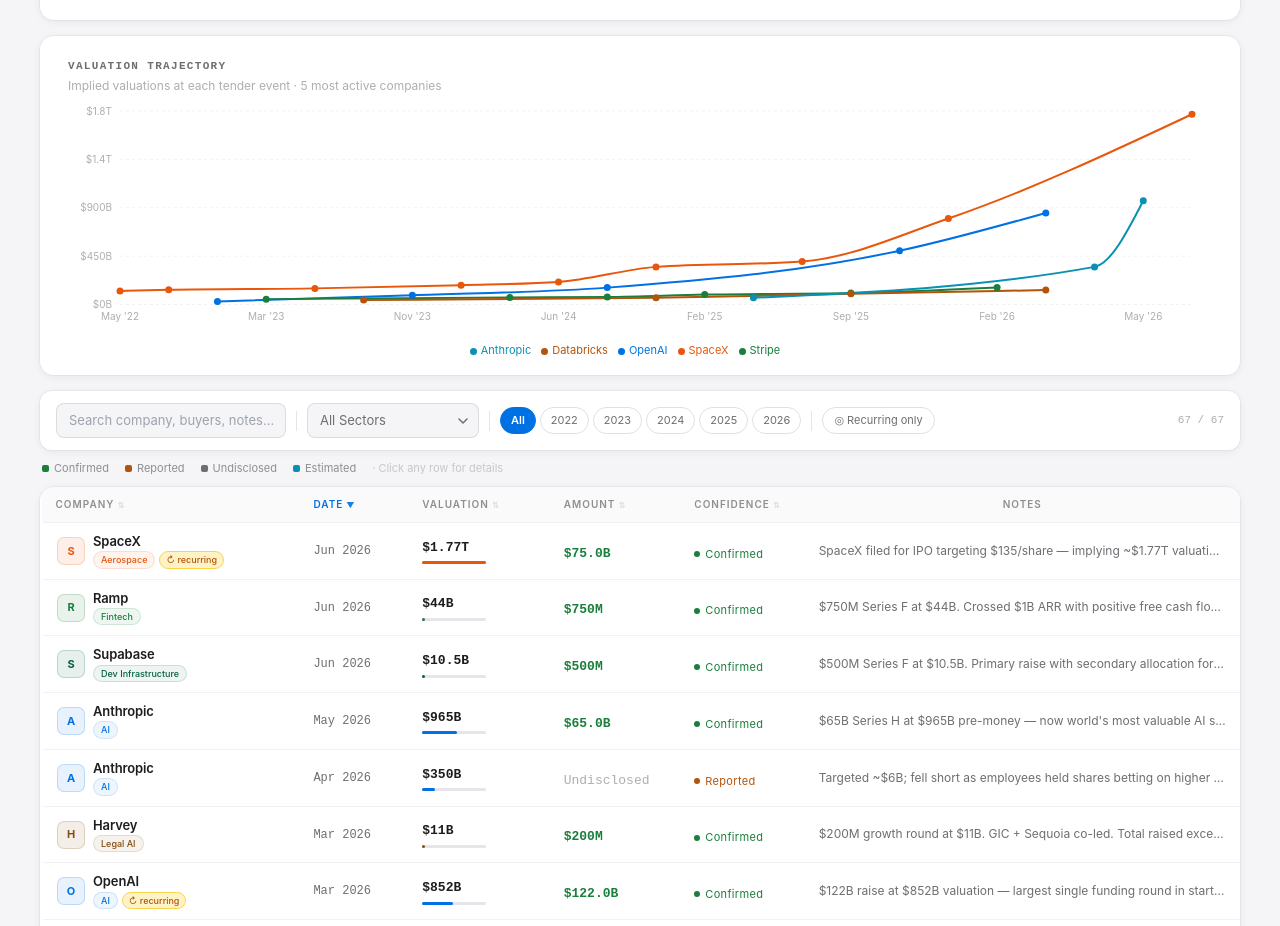
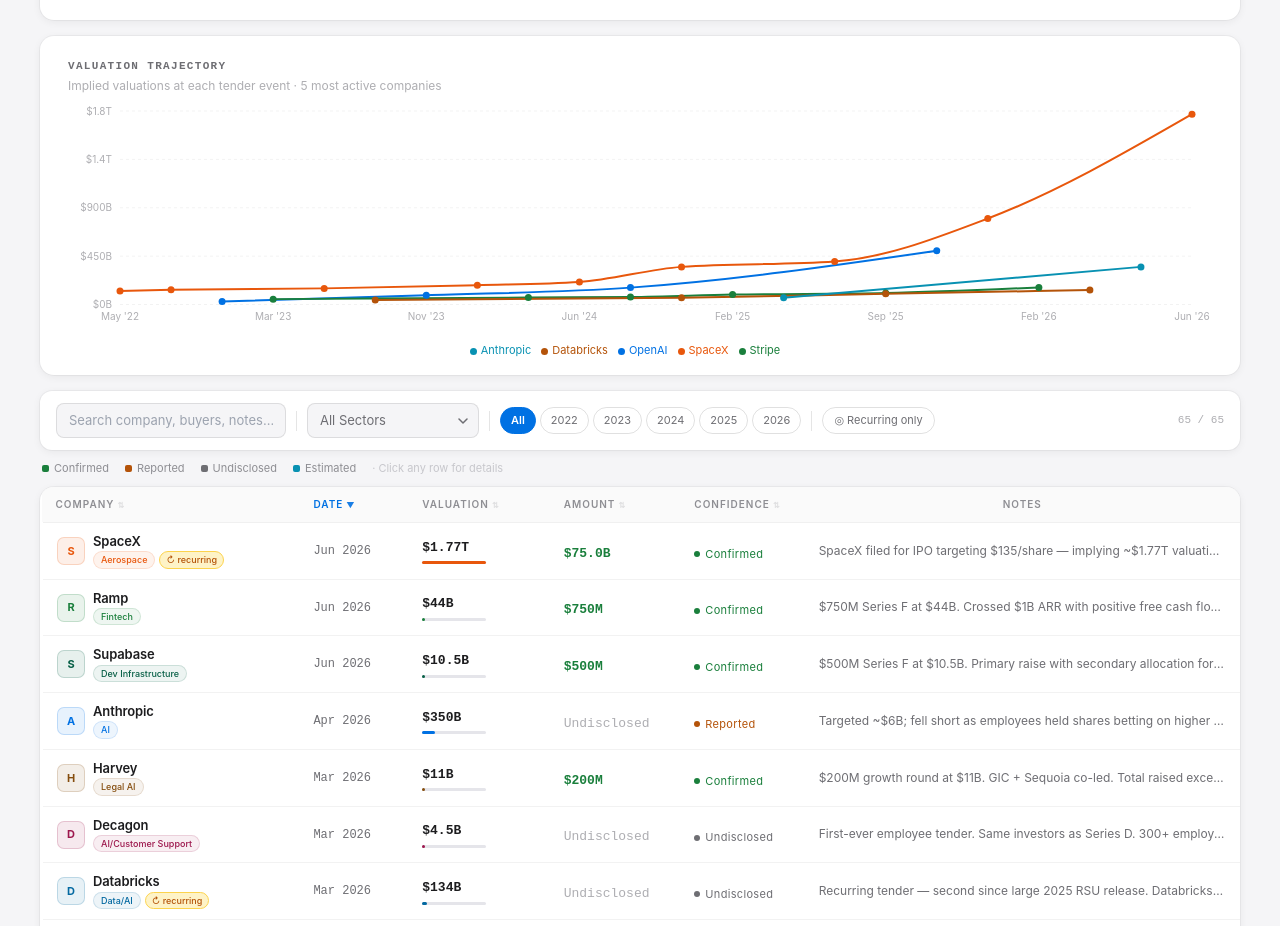
Before and after one commit to TraceCohenTech/startup-tender-offers, a Next.js app: page / in a window 1280 px wide. Shown: the part 1526-2452 px from the top of the page. Built offline with nearby package versions, Linux system fonts and the light colour scheme.

Commit message:
Remove OpenAI B and Anthropic B — VC primary rounds, not tenders

```diff
--- a/app/TenderTracker.tsx
+++ b/app/TenderTracker.tsx
@@ -7,7 +7,7 @@
 } from "recharts";
 
 // ─── DATASET ─────────────────────────────────────────────────────────────────
-// 70 events · 33 companies · 2022–2026
+// 68 events · 33 companies · 2022–2026
 // Sources: PitchBook · Bloomberg · CNBC · TechCrunch · Reuters · Axios · WSJ
 //          · Sacra · Forge Global · SecondaryLink · Compa · Company press releases
 const TENDER_DATA = [
@@ -493,24 +493,6 @@
     sharePrice: null, buyers: "Private investors",
     notes: "Named in WSJ/Compa roundup as participating in 2025 employee tender trend. AI presentation startup. Exact terms, valuation, and size not publicly disclosed. Low-confidence inclusion.",
     recurring: false, dealType: "Employee Tender",
-  },
-
-  // ══ OPENAI (continued) ═══════════════════════════════════════════════════════
-  {
-    company: "OpenAI", sector: "AI", date: "Mar 2026", valuation: 852,
-    amountKnown: 122000, amountStatus: "confirmed",
-    sharePrice: null, buyers: "Amazon ($50B), Nvidia ($30B), SoftBank ($30B), a16z, and others",
-    notes: "$122B raise at $852B valuation — largest single funding round in startup history. Amazon, Nvidia, SoftBank each committed $30–50B. Closed March 31, 2026. Included secondary component for existing shareholders. Combined with $500B Oct 2025 tender, OpenAI has raised ~$129B in 6 months.",
-    recurring: true, dealType: "Primary Round (w/ Secondary)",
-  },
-
-  // ══ ANTHROPIC (continued) ════════════════════════════════════════════════════
-  {
-    company: "Anthropic", sector: "AI", date: "May 2026", valuation: 965,
-    amountKnown: 65000, amountStatus: "confirmed",
-    sharePrice: null, buyers: "Altimeter (lead), Dragoneer, Greenoaks, Sequoia, and others",
-    notes: "$65B Series H at $965B pre-money — now world's most valuable AI startup, surpassing OpenAI. Led by Altimeter, Dragoneer, Greenoaks, Sequoia. ARR crossed $47B. Anthropic confidentially filed for IPO (Jun 2026). The Apr 2026 tender at $350B closed 6 weeks before this round at nearly 3x the price.",
-    recurring: false, dealType: "Primary Round",
   },
 
   // ══ BYTEDANCE (continued) ════════════════════════════════════════════════════
@@ -581,9 +563,8 @@
   { t: "Oct '25", OpenAI: 500,  SpaceX: null, Stripe: null, Databricks: null, Anthropic: null },
   { t: "Dec '25", OpenAI: null, SpaceX: 800,  Stripe: null, Databricks: null, Anthropic: null },
   { t: "Feb '26", OpenAI: null, SpaceX: null, Stripe: 159,  Databricks: null, Anthropic: null },
-  { t: "Mar '26", OpenAI: 852,  SpaceX: null, Stripe: null, Databricks: 134,  Anthropic: null },
+  { t: "Mar '26", OpenAI: null, SpaceX: null, Stripe: null, Databricks: 134,  Anthropic: null },
   { t: "Apr '26", OpenAI: null, SpaceX: null, Stripe: null, Databricks: null, Anthropic: 350 },
-  { t: "May '26", OpenAI: null, SpaceX: null, Stripe: null, Databricks: null, Anthropic: 965 },
   { t: "Jun '26", OpenAI: null, SpaceX: 1770, Stripe: null, Databricks: null, Anthropic: null },
 ];
 
```
